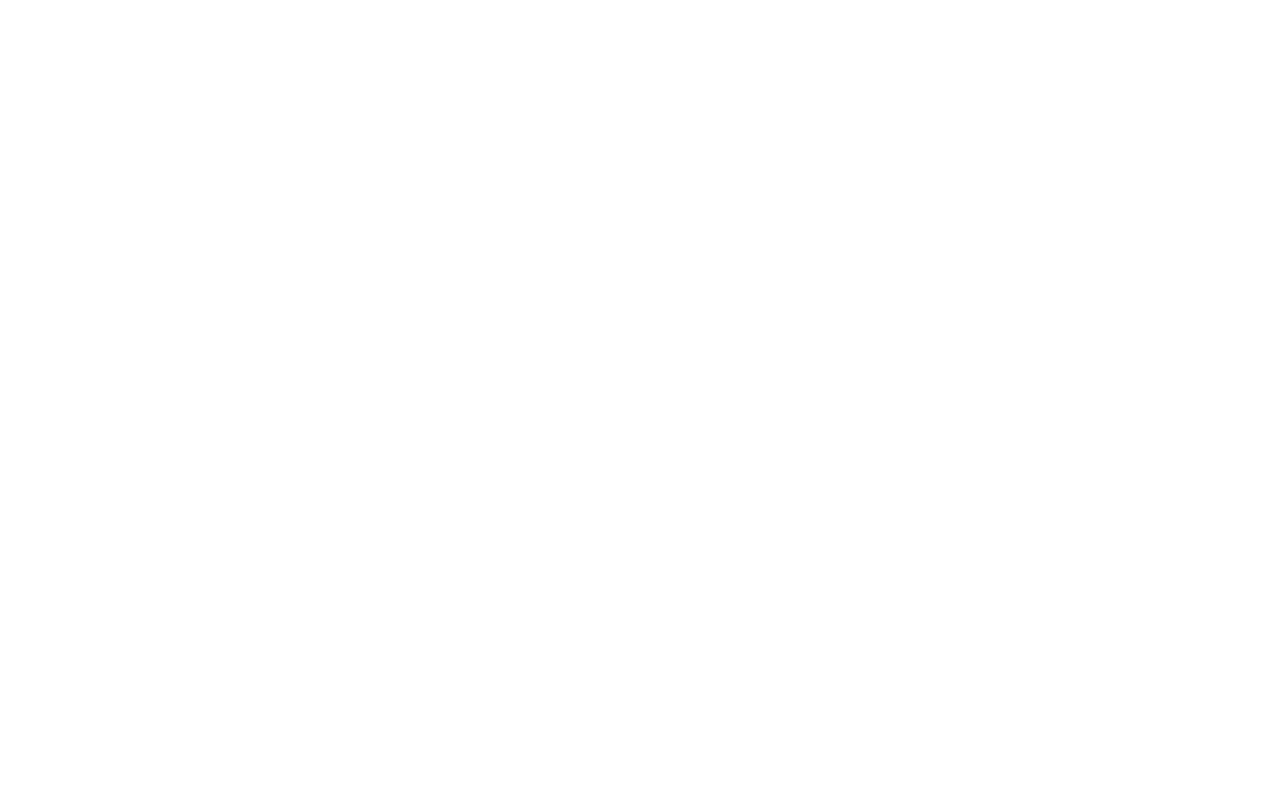
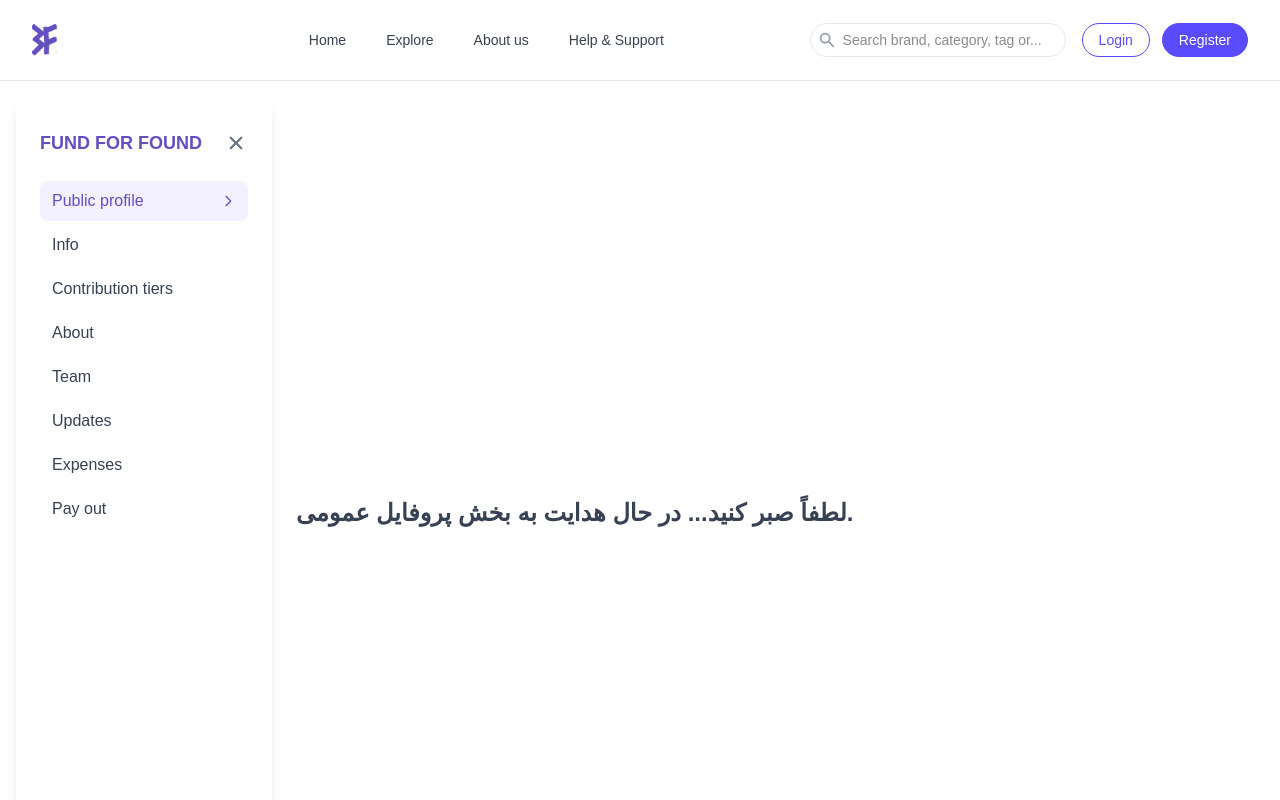
Before and after one commit to Reza2348/FUND-FOR-FOUND, a Next.js app: page /dashboard in a window 1280 px wide. Before the commit this address had no page. Shown: the top 800 px of the page. Built offline with nearby package versions, Linux system fonts and the light colour scheme.

Commit message:
updat in DashboardPage

```diff
--- a/src/app/dashboard/page.tsx
+++ b/src/app/dashboard/page.tsx
@@ -1,6 +1,12 @@
-// app/dashboard/page.tsx
-import { redirect } from "next/navigation";
+import React from "react";
 
+// این صفحه نباید ریدایرکت کند. اجازه دهید Middleware کار را انجام دهد.
 export default function DashboardPage() {
-  redirect("/dashboard/public-profile"); // 👈 حلقه در همین‌جا ایجاد می‌شود
+  return (
+    <div className="flex items-center justify-center min-h-screen">
+      <h1 className="text-2xl font-bold text-gray-700">
+        لطفاً صبر کنید... در حال هدایت به بخش پروفایل عمومی.
+      </h1>
+    </div>
+  );
 }
```
